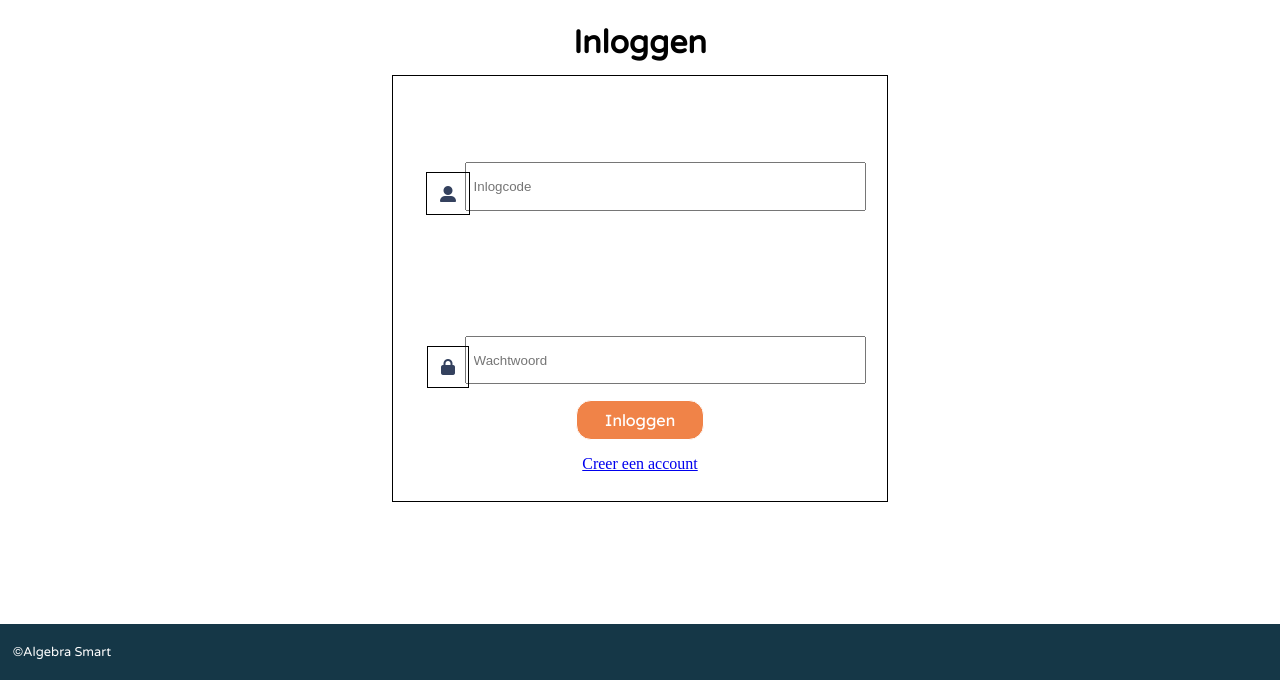
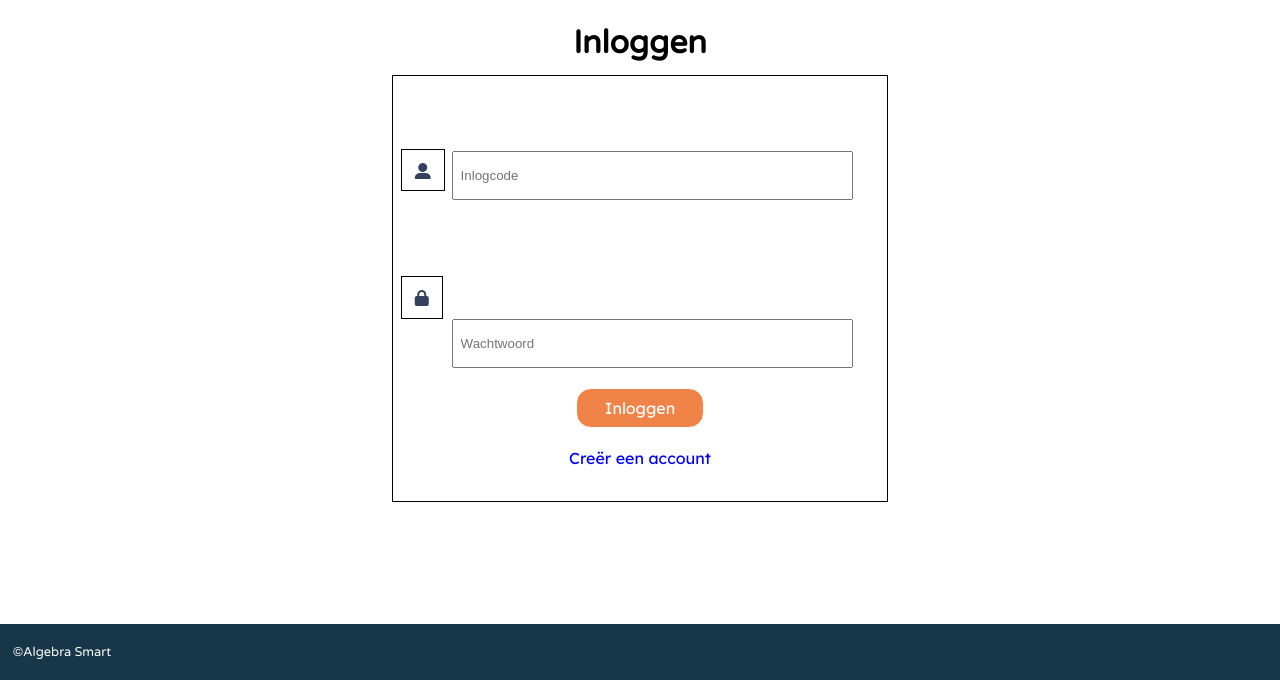
Before and after one commit to SiwaniV/ALA_p4_groep2, a PHP site: page /inloggen.html in a window 1280 px wide. Shown: the part 120-800 px from the top of the page. Run offline with PHP 8.4, Linux system fonts and the light colour scheme; some libraries are stand-ins or nearby versions.

Commit message:
css en html aangepast

```diff
--- a/CSS/inlog.css
+++ b/CSS/inlog.css
@@ -196,13 +196,13 @@
 
     #log_in_btn:hover {
         background-color: #df6c2d;
+        cursor: pointer;
     }
 
     .user-icon{
         position: relative;
-        right: 15vw;
-        height: 1.89vh;
-        top: 8.5vh;
+        top: 5vh;
+        height: 1.84vh;
         border: 1px solid black;
         color: var(--bannerfont-color);
         padding: 1vw;
@@ -210,16 +210,21 @@
 
     .lock-icon {
         color: var(--bannerfont-color);
-        position: relative;
+
         height: 1.89vh;
-        right: 15vw;
-        top: 8.5vh;
+
         padding: 1vw;
         border: 1px solid black;
     }
 
-    #link-aanmeld a{
+    #link-aanmeld{
+        color: blue;
         text-decoration: none;
+        font-family: var(--lexendfont);
+    }
+
+    #link-aanmeld:hover {
+        color: rgb(112, 112, 173);
     }
 
        /*INLOG FORMULIER EIND*/
--- a/inloggen.html
+++ b/inloggen.html
@@ -48,12 +48,16 @@
         <section id="formulier">
             <h1>Inloggen</h1>
             <form>
-                <i class="fas fa-user-alt user-icon"></i>
-                <input type="text" naam="inlogcode" placeholder="Inlogcode" required> <br><br>
-                <i class="fas fa-lock lock-icon"></i>
-                <input type="text" naam="wachtwoord" placeholder="Wachtwoord" required>
+                <div>
+                    <i class="fas fa-user-alt user-icon"></i>
+                    <input type="text" naam="inlogcode" placeholder="Inlogcode" title="Typ je inlogcode in" required>
+                </div> <br><br>
+                <div>
+                    <i class="fas fa-lock lock-icon"></i>
+                    <input type="text" naam="wachtwoord" placeholder="Wachtwoord" title="Typ je wachtwoord in" required>
+                </div>
                 <button id="log_in_btn" type="submit" name="submit" value="inloggen">Inloggen</button>
-                <a id="link-aanmeld" href="#"><p>Creer een account</p></a>
+                <a id="link-aanmeld" href="#"><p>Creër een account</p></a>
             </form>
         </section>
 
```
